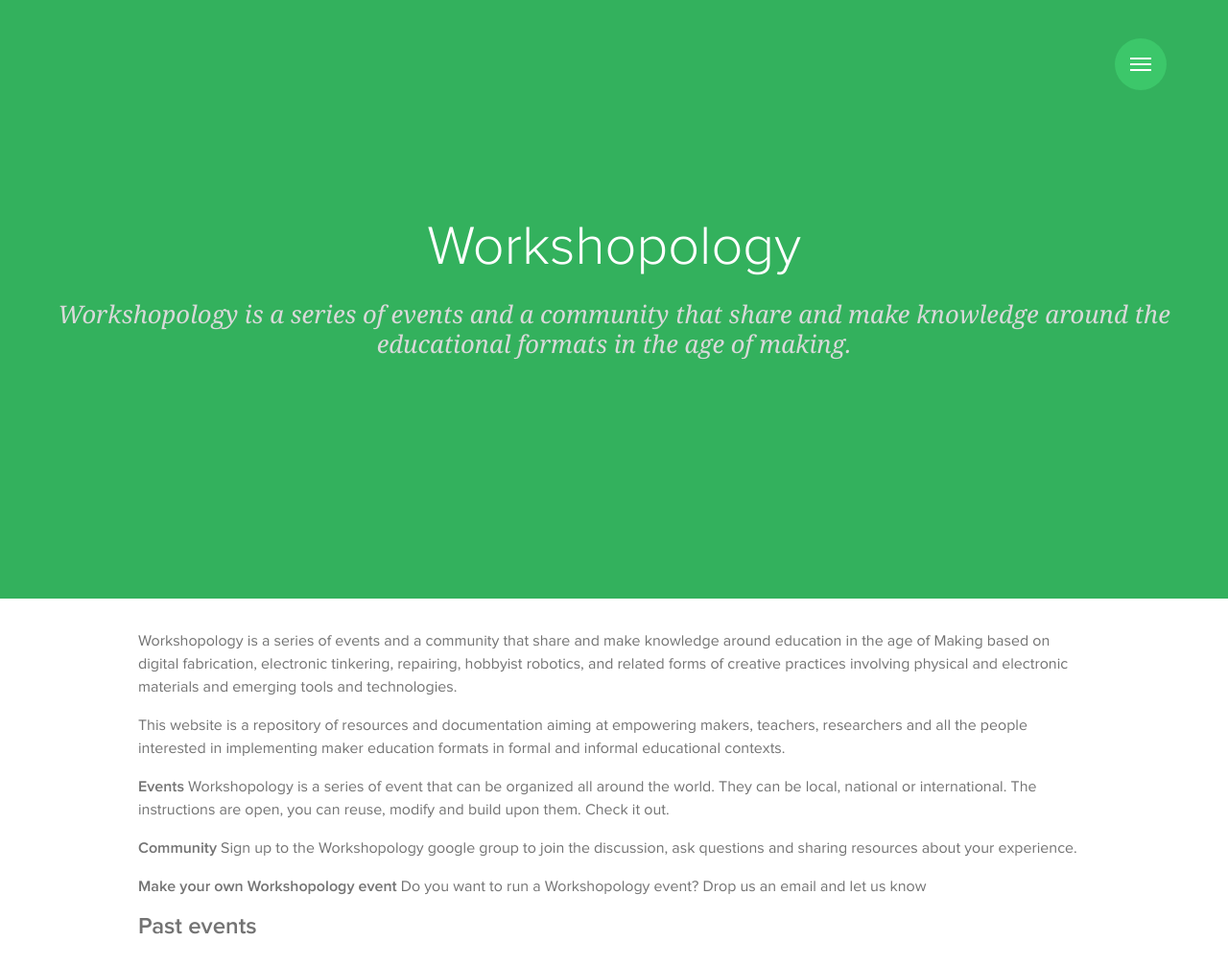
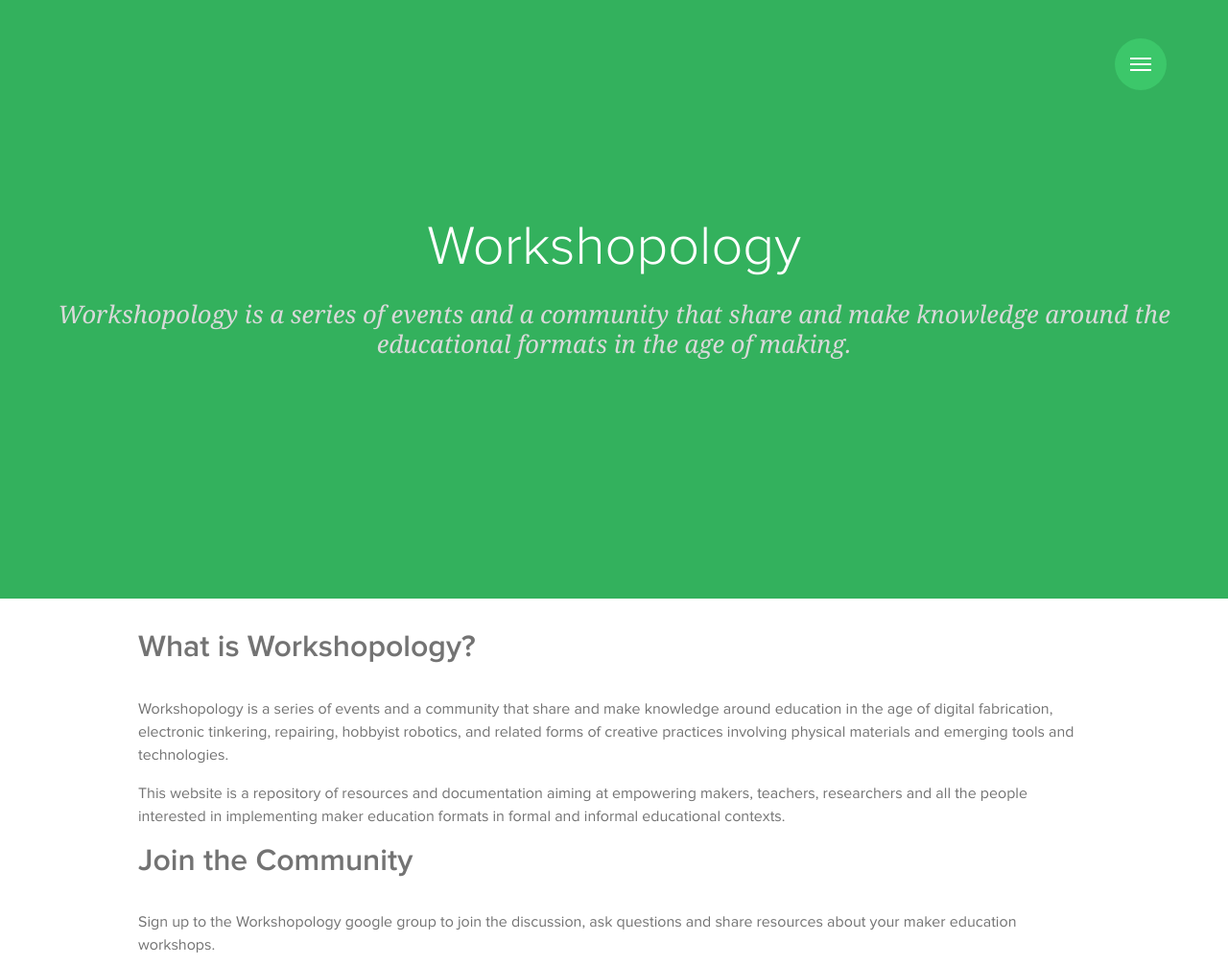
Before and after one commit to almostserena/workshopology-website-generator, a Jekyll site: the page built from index.md, in a window 1280 px wide. Shown: the top 1006 px of the page at 96% size. Built offline with Jekyll 4.4.1, drawn with Linux system fonts in a browser that asks for light colours; some web fonts are replaced; some of the changed text lies outside the part shown.

Commit message:
update1
update1

```diff
--- a/index.md
+++ b/index.md
@@ -4,19 +4,21 @@
 subtitle: Workshopology is a series of events and a community that share and make knowledge around the educational formats in the age of making.
 ---
 
-Workshopology is a series of events and a community that share and make knowledge around education in the age of Making based on digital fabrication, electronic tinkering, repairing, hobbyist robotics, and related forms of creative practices involving physical and electronic materials and emerging tools and technologies.
+# What is Workshopology?
+
+Workshopology is a series of events and a community that share and make knowledge around education in the age of digital fabrication, electronic tinkering, repairing, hobbyist robotics, and related forms of creative practices involving physical materials and emerging tools and technologies.
 
 This website is a repository of resources and documentation aiming at empowering makers, teachers, researchers and all the people interested in implementing maker education formats in formal and informal educational contexts.
 
-**Events**
-Workshopology is a series of event that can be organized all around the world. They can be local, national or international. The instructions are open, you can reuse, modify and build upon them. Check it out.
+# **Join the Community**
 
-**Community**
-Sign up to the Workshopology google group to join the discussion, ask questions and sharing resources about your experience.
+Sign up to the Workshopology google group to join the discussion, ask questions and share resources about your maker education workshops.
 
-**Make your own Workshopology event**
+# **Organize Events**
+
+Workshopology is a series of event that can be organized all around the world. They can be local, national or international. The instructions are open, you can reuse, modify and build upon them. Check them out.
+
 Do you want to run a Workshopology event? Drop us an email and let us know
-
 
 
 ## Past events
```
